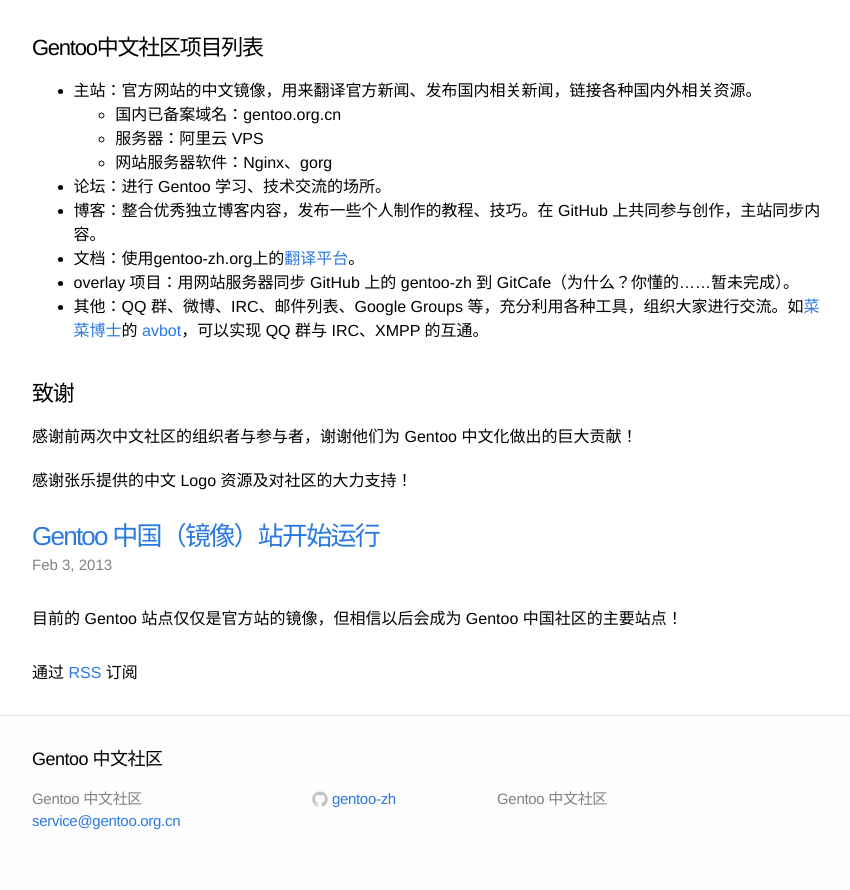
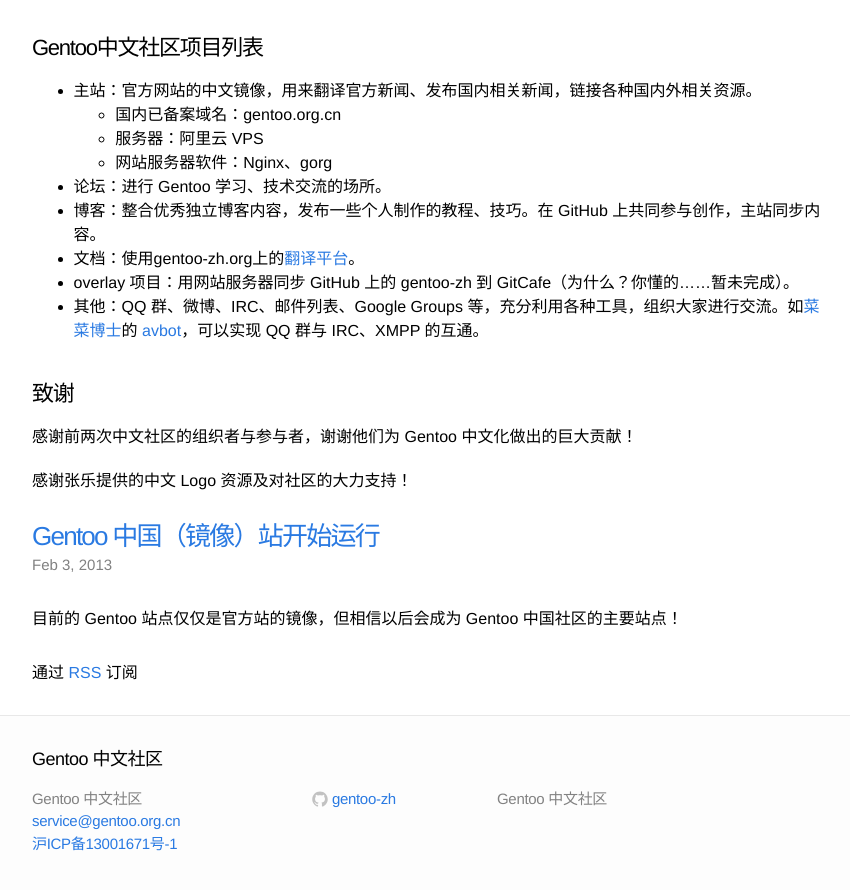
Before and after one commit to Gentoo-zh/gentoo-zh-jekyll, a Jekyll site: the page built from index.html, in a window 1280 px wide and 900 px high, scrolled down 1542 px. Shown: the top 890 px of the window, without its empty margins (208-1058 px from the left). Built offline with Jekyll 4.4.1, drawn with Linux system fonts in a browser that asks for light colours.

Commit message:
Add ICP record information.

```diff
--- a/_config.yml
+++ b/_config.yml
@@ -5,6 +5,7 @@
 baseurl: ""
 url: "http://www.gentoo.org.cn"
 github_username:  gentoo-zh
+icp: "沪ICP备13001671号-1"
 
 # Build settings
 markdown: kramdown
--- a/_includes/footer.html
+++ b/_includes/footer.html
@@ -8,6 +8,7 @@
       <ul>
         <li>{{ site.title }}</li>
         <li><a href="mailto:{{ site.email }}">{{ site.email }}</a></li>
+        <li><a href="http://www.miibeian.gov.cn/">{{ site.icp }}</a></li>
       </ul>
     </div>
 
```
